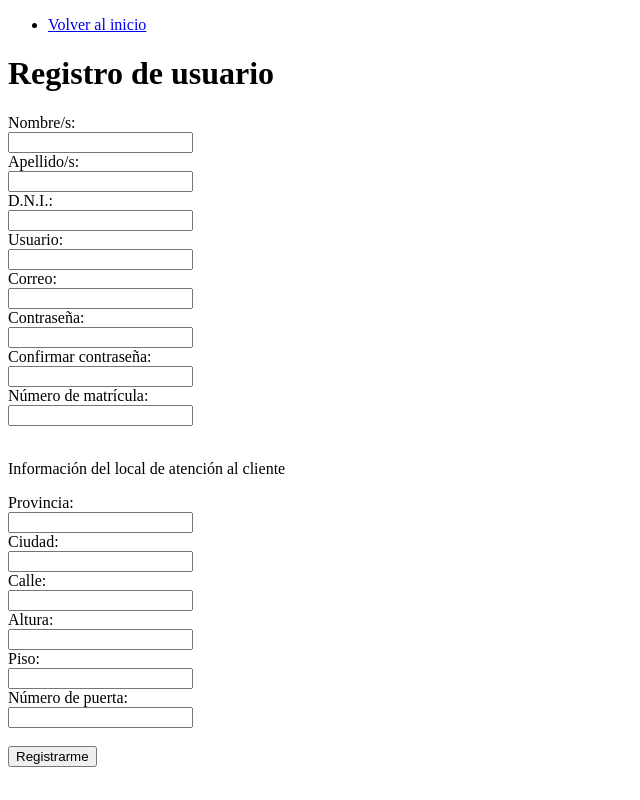
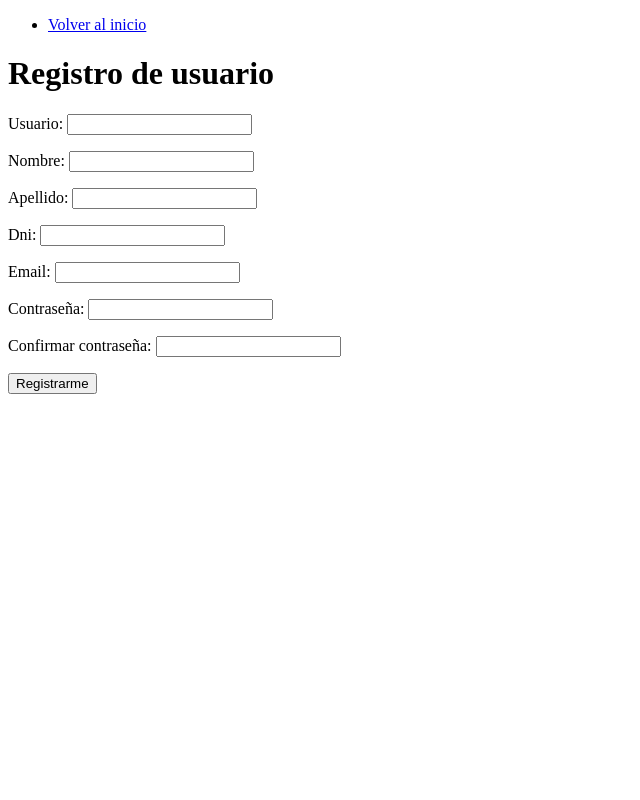
Before and after one commit to Informatorio2021COM05/legalDocs, a Django app: page /principal/signup/ in a window 1280 px wide. Shown: the whole page, without its empty margins (0-640 px from the left). Run offline with Django 3.2, Linux system fonts and the light colour scheme.

Commit message:
Formulario de registro que guarda los datos en la bd

```diff
--- a/principal/templates/principal/signup.html
+++ b/principal/templates/principal/signup.html
@@ -12,55 +12,9 @@
     </ul>
 
     <h1>Registro de usuario</h1>
-    <form>
+    <form method='POST' action=''>
         {% csrf_token %}
-        <!--Esta etiqueta protege al formulario (que usa el método POST) de falsificaciones
-        de solicitudes Cross Site-->
-
-        <label for="nombre">Nombre/s:</label><br>
-        <input type="text" id="nombre" name="nombre"><br>
-
-        <label for="apellido">Apellido/s:</label><br>
-        <input type="text" id="apellido" name="apellido"><br>
-
-        <label for="dni">D.N.I.:</label><br>
-        <input type="number" id="dni" name="dni"><br>
-
-        <label for="usuario">Usuario:</label><br>
-        <input type="text" id="usuario" name="usuario"><br>
-
-        <label for="email">Correo:</label><br>
-        <input type="email" id="email" name="email"><br>
-
-        <label for="contraseña">Contraseña:</label><br>
-        <input type="password" id="contraseña" name="contraseña"><br>
-
-        <label for="confirmcontraseña">Confirmar contraseña:</label><br>
-        <input type="password" id="confirmcontraseña" name="confirmcontraseña"><br>
-
-        <label for="matricula">Número de matrícula:</label><br>
-        <input type="number" id="matricula" name="matricula"><br>
-        <br>
-        <p>Información del local de atención al cliente</p>
-
-        <label for="provincia">Provincia:</label><br>
-        <input type="text" id="provincia" name="provincia"><br>
-
-        <label for="ciudad">Ciudad:</label><br>
-        <input type="text" id="ciudad" name="ciudad"><br>
-
-        <label for="calle">Calle:</label><br>
-        <input type="text" id="calle" name="calle"><br>
-
-        <label for="altura">Altura:</label><br>
-        <input type="number" id="altura" name="altura"><br>
-
-        <label for="piso">Piso:</label><br>
-        <input type="number" id="piso" name="piso"><br>
-
-        <label for="numeroPuerta">Número de puerta:</label><br>
-        <input type="text" id="numeroPuerta" name="numeroPuerta"><br>
-        <br>
+        {{form.as_p}}
         <input type="submit" value="Registrarme">
     </form>
 </body>
--- a/principal/urls.py
+++ b/principal/urls.py
@@ -5,7 +5,7 @@ from . import views
 app_name = 'principal'
 urlpatterns = [
     path('login/', views.log_in, name='login'),
-    path('signup/', views.sign_up, name='signup'),
+    path('signup/', views.UsuarioSignup.register, name='signup'),
     path('validar_documento/', views.validar_documento, name='validar_documento'),
     path('cargar_documento/', views.cargar_documento, name='cargar_documento'),
     path('buscador_escribano/', views.buscador_escribano, name='buscador_escribano'),
--- a/principal/views.py
+++ b/principal/views.py
@@ -1,15 +1,57 @@
 from django.http import HttpResponse
-#from django.template import loader
-from django.shortcuts import render
+from django.http.response import HttpResponseRedirect
+from django.urls import reverse
+from django.shortcuts import render, redirect
+from django.views.generic.base import View
+from principal.forms import BasicSignupForm, ExtendSignupForm, ClienteForm, EscribanoForm
+import html
+from principal.models import Usuario
 
 
 def log_in(request):
     #template = loader.get_template('principal/login.html')
     return render(request, 'principal/login.html', context=None)
 
-def sign_up(request):
-    #template = loader.get_template('principal/signup.html')
-    return render(request, 'principal/signup.html', context=None)
+class UsuarioSignup:
+    def register(request):
+        if request.method == 'POST':
+            usuario = request.POST['usuario']
+            nombre = request.POST['nombre']
+            apellido = request.POST['apellido']
+            dni = request.POST['dni']
+            email = request.POST['email']
+            contraseña = request.POST['contraseña']
+            confirmar_contraseña = request.POST['confirmar_contraseña']
+
+            if contraseña == confirmar_contraseña:
+                if Usuario.objects.filter(usuario = usuario).exists():
+                    print('Usuario existente')
+                elif Usuario.objects.filter(email = email).exists():
+                    print('El email ya ha sido registrado')
+                elif Usuario.objects.filter(dni = dni).exists():
+                    print('El dni ya se encuentra registrado')
+                else:
+                    usuario = Usuario(usuario=usuario, nombre=nombre, apellido=apellido, dni=dni, email=email, contraseña = contraseña)
+                    usuario.save()
+                    return HttpResponseRedirect(reverse('index'))
+        form = BasicSignupForm()
+        ctx = {'form': form}
+        return render(request, 'principal/signup.html', ctx)
+
+
+
+#        form = BasicSignupForm()
+#        ctx = {'form': form}
+#        return render(request, 'principal/signup.html', ctx)
+
+class ClienteSignup(UsuarioSignup):
+    def get(self, request):
+        form = ClienteForm
+
+#    def sign_up(self, request):
+
+
+
 
 def validar_documento(request):
     return render(request, 'principal/validar_documento.html', context=None)
```
